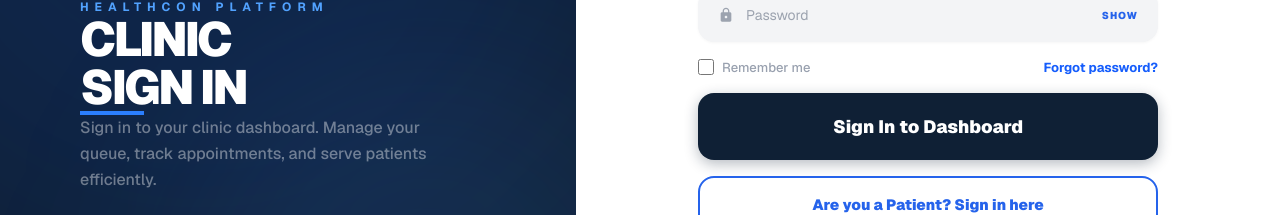
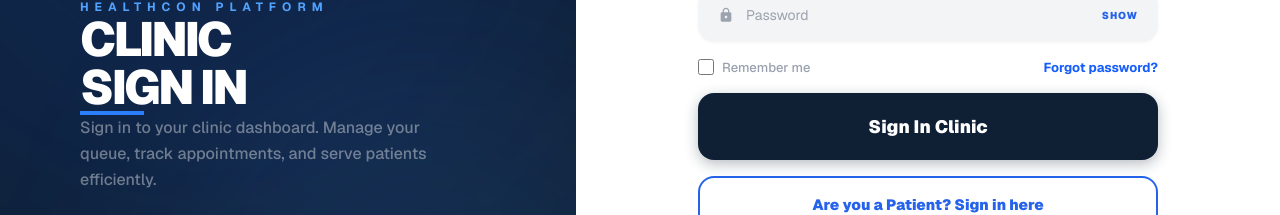
Before and after one commit to Crsrll/healthcon, a Next.js app: page /auth/login-clinic in a window 1280 px wide. Shown: the part 342-557 px from the top of the page. Built offline with nearby package versions, Linux system fonts and the light colour scheme.

Commit message:
Updated auth folder

```diff
--- a/app/(public)/auth/login-clinic/page.js
+++ b/app/(public)/auth/login-clinic/page.js
@@ -175,7 +175,7 @@ export default function ClinicLoginPage() {
               </div>
 
               {/* Sign In Button */}
-              <button className="login-btn mt-2">Sign In to Dashboard</button>
+              <button className="login-btn mt-2" onClick={() => router.push("/clinic/dashboard")}>Sign In Clinic</button>
 
               {/* Patient Login */}
               <button className="patient-btn" onClick={() => router.push('/auth/login')}>
--- a/app/(public)/auth/login/page.js
+++ b/app/(public)/auth/login/page.js
@@ -152,7 +152,7 @@ export default function PatientLoginPage() {
               </div>
 
               {/* Sign In Button */}
-              <button className="login-btn mt-2">Sign In</button>
+              <button className="login-btn mt-2" onClick={() => router.push("/patient/dashboard")}>Sign In</button>
 
               {/* Clinic Login */}
               <button className="clinic-btn" onClick={() => router.push('/auth/login-clinic')}>
--- a/app/(public)/auth/register-clinic/page.js
+++ b/app/(public)/auth/register-clinic/page.js
@@ -198,7 +198,7 @@ export default function RegisterClinicPage() {
               </div>
 
               {/* Register Button */}
-              <button className="register-btn mt-2">
+              <button className="register-btn mt-2" onClick={() => router.push("/clinic/dashboard")}>
                 Register Clinic
               </button>
 
--- a/app/(public)/auth/register/page.js
+++ b/app/(public)/auth/register/page.js
@@ -111,7 +111,7 @@ export default function RegisterPage() {
             </div>
 
             {/* Submit */}
-            <button className="w-full mt-4 rounded-2xl bg-[#0f2035] text-white font-black text-lg shadow-xl shadow-blue-900/20 hover:bg-blue-600 active:scale-[0.98] transition-all duration-300" style={{ paddingTop: 20, paddingBottom: 20 }}>
+            <button className="w-full mt-4 rounded-2xl bg-[#0f2035] text-white font-black text-lg shadow-xl shadow-blue-900/20 hover:bg-blue-600 active:scale-[0.98] transition-all duration-300" style={{ paddingTop: 20, paddingBottom: 20 }} onClick={() => router.push("/patient/dashboard")}>
               Create Account
             </button>
 
```
